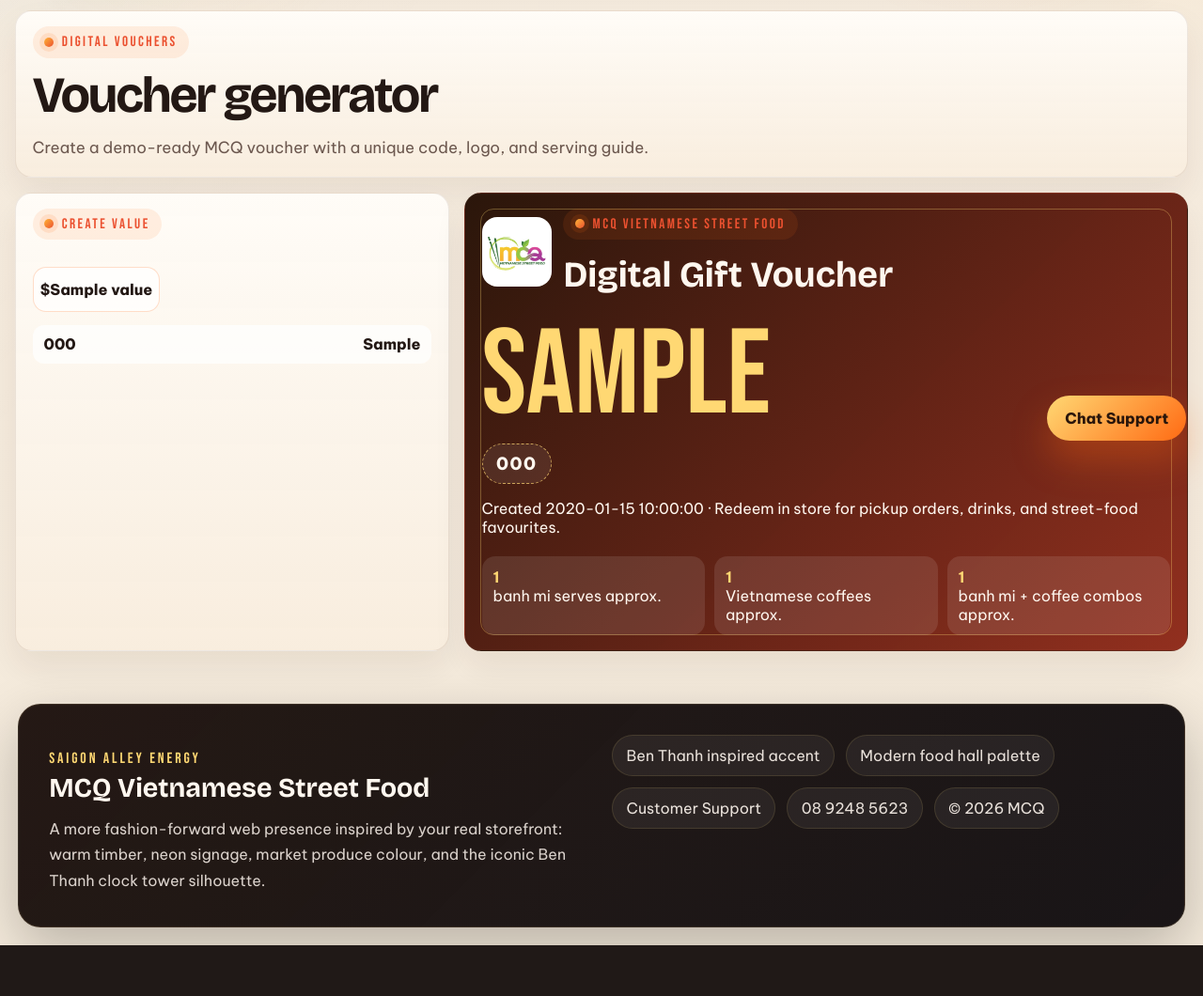
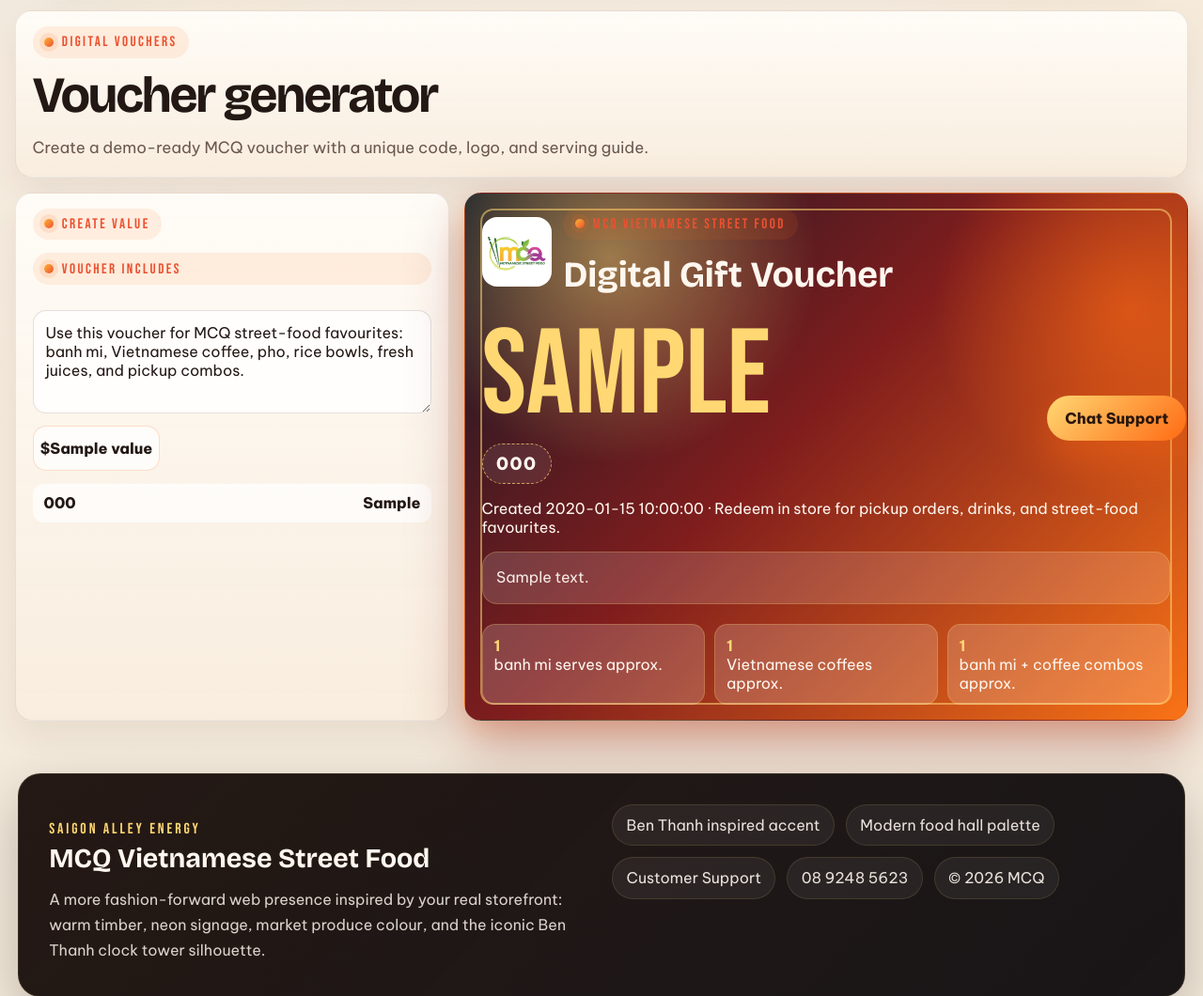
Before and after one commit to jov30/agile-proj, a Python web app: template templates/admin/vouchers.html in a window 1280 px wide. Shown: the part 313-1373 px from the top of the page at 94% size. Before the commit the page ends 1319 px from the top, so only its background shows below. Run offline with Jinja, Linux system fonts and the light colour scheme; the template is opened without the code that fills it: most values are stand-ins (such as "Sample title", 1, 10 or a date in 2020).

Commit message:
feat: enhance voucher design and description editing

```diff
--- a/models.py
+++ b/models.py
@@ -197,6 +197,7 @@
     code = db.Column(db.String(32), nullable=False, unique=True, index=True)
     value_cents = db.Column(db.Integer, nullable=False)
     label = db.Column(db.String(120), nullable=False)
+    description = db.Column(db.Text, nullable=True)
     created_at = db.Column(
         db.DateTime,
         nullable=False,
@@ -234,6 +235,11 @@
 def _sync_legacy_schema() -> None:
     inspector = inspect(db.engine)
     tables = set(inspector.get_table_names())
+    if "vouchers" in tables:
+        voucher_columns = {column["name"] for column in inspector.get_columns("vouchers")}
+        with db.engine.begin() as conn:
+            if "description" not in voucher_columns:
+                conn.execute(text("ALTER TABLE vouchers ADD COLUMN description TEXT"))
     if "orders" not in tables:
         return
 
--- a/routes/admin.py
+++ b/routes/admin.py
@@ -99,6 +99,8 @@
     return {
         "code": voucher.code,
         "label": voucher.label,
+        "description": voucher.description
+        or "Use this voucher for MCQ street-food favourites such as banh mi, Vietnamese coffee, pho, rice bowls, and pickup combos.",
         "value_display": f"${dollars}",
         "created_label": voucher.created_at.strftime("%d %b %Y"),
         "banh_mi_count": banh_mi_count,
@@ -308,10 +310,13 @@
             dollars = 10
         if dollars not in VOUCHER_VALUES:
             dollars = 10
+        description = request.form.get("description", "").strip()
         voucher = Voucher(
             code=_new_voucher_code(),
             value_cents=dollars * 100,
             label=f"MCQ ${dollars} Digital Voucher",
+            description=description
+            or "Use this voucher for MCQ street-food favourites such as banh mi, Vietnamese coffee, pho, rice bowls, and pickup combos.",
         )
         db.session.add(voucher)
         db.session.commit()
--- a/templates/admin/vouchers.html
+++ b/templates/admin/vouchers.html
@@ -47,16 +47,18 @@
     overflow: hidden;
     min-height: 420px;
     background:
-      linear-gradient(135deg, rgba(42, 22, 11, 0.96), rgba(155, 49, 32, 0.92)),
-      #2a160b;
+      radial-gradient(circle at 20% 12%, rgba(255, 216, 115, 0.5), transparent 28%),
+      radial-gradient(circle at 92% 22%, rgba(255, 106, 19, 0.58), transparent 25%),
+      linear-gradient(135deg, #111827 0%, #7f1d1d 45%, #f97316 100%);
     color: var(--text-inverse);
+    box-shadow: 0 26px 60px rgba(127, 29, 29, 0.34), 0 12px 28px rgba(255, 106, 19, 0.22);
   }
 
   .voucher-card::before {
     content: "";
     position: absolute;
     inset: 1rem;
-    border: 1px solid rgba(255, 216, 115, 0.32);
+    border: 2px solid rgba(255, 216, 115, 0.55);
     border-radius: 14px;
     pointer-events: none;
   }
@@ -66,6 +68,29 @@
   .voucher-ideas {
     position: relative;
     z-index: 1;
+  }
+
+  .voucher-create {
+    display: grid;
+    gap: 0.8rem;
+  }
+
+  .voucher-create textarea {
+    width: 100%;
+    min-height: 110px;
+    border-radius: 14px;
+    border: 1px solid rgba(112, 85, 66, 0.18);
+    background: rgba(255, 255, 255, 0.84);
+    box-sizing: border-box;
+    color: var(--text-main);
+    font: inherit;
+    padding: 0.8rem;
+  }
+
+  .voucher-create-actions {
+    display: grid;
+    grid-template-columns: repeat(3, minmax(0, 1fr));
+    gap: 0.55rem;
   }
 
   .voucher-brand {
@@ -119,8 +144,21 @@
 
   .voucher-idea {
     border-radius: 14px;
-    background: rgba(255, 255, 255, 0.1);
+    background: rgba(255, 255, 255, 0.18);
+    border: 1px solid rgba(255, 216, 115, 0.24);
     padding: 0.75rem;
+  }
+
+  .voucher-description {
+    position: relative;
+    z-index: 1;
+    border-radius: 16px;
+    background: rgba(255, 255, 255, 0.15);
+    border: 1px solid rgba(255, 216, 115, 0.24);
+    color: rgba(255, 247, 239, 0.94);
+    line-height: 1.6;
+    margin: 1rem 0 0;
+    padding: 0.9rem;
   }
 
   .voucher-idea strong {
@@ -148,7 +186,8 @@
 
   @media (max-width: 900px) {
     .voucher-grid,
-    .voucher-ideas {
+    .voucher-ideas,
+    .voucher-create-actions {
       grid-template-columns: 1fr;
     }
   }
@@ -166,10 +205,14 @@
   <section class="voucher-grid">
     <aside class="admin-panel">
       <p class="eyebrow">Create value</p>
-      <form class="voucher-values" method="post" action="{{ url_for('admin.admin_vouchers') }}">
-        {% for value in values %}
-          <button class="voucher-value" type="submit" name="value" value="{{ value }}">${{ value }}</button>
-        {% endfor %}
+      <form class="voucher-create" method="post" action="{{ url_for('admin.admin_vouchers') }}">
+        <label class="eyebrow" for="voucher-description">Voucher includes</label>
+        <textarea id="voucher-description" name="description">Use this voucher for MCQ street-food favourites: banh mi, Vietnamese coffee, pho, rice bowls, fresh juices, and pickup combos.</textarea>
+        <div class="voucher-create-actions">
+          {% for value in values %}
+            <button class="voucher-value" type="submit" name="value" value="{{ value }}">${{ value }}</button>
+          {% endfor %}
+        </div>
       </form>
 
       <div class="voucher-list">
@@ -194,6 +237,7 @@
         <div class="voucher-value-display">{{ selected_voucher.value_display }}</div>
         <div class="voucher-code">{{ selected_voucher.code }}</div>
         <p class="voucher-meta">Created {{ selected_voucher.created_label }} · Redeem in store for pickup orders, drinks, and street-food favourites.</p>
+        <p class="voucher-description">{{ selected_voucher.description }}</p>
         <div class="voucher-ideas">
           <div class="voucher-idea">
             <strong>{{ selected_voucher.banh_mi_count }}</strong>
```
